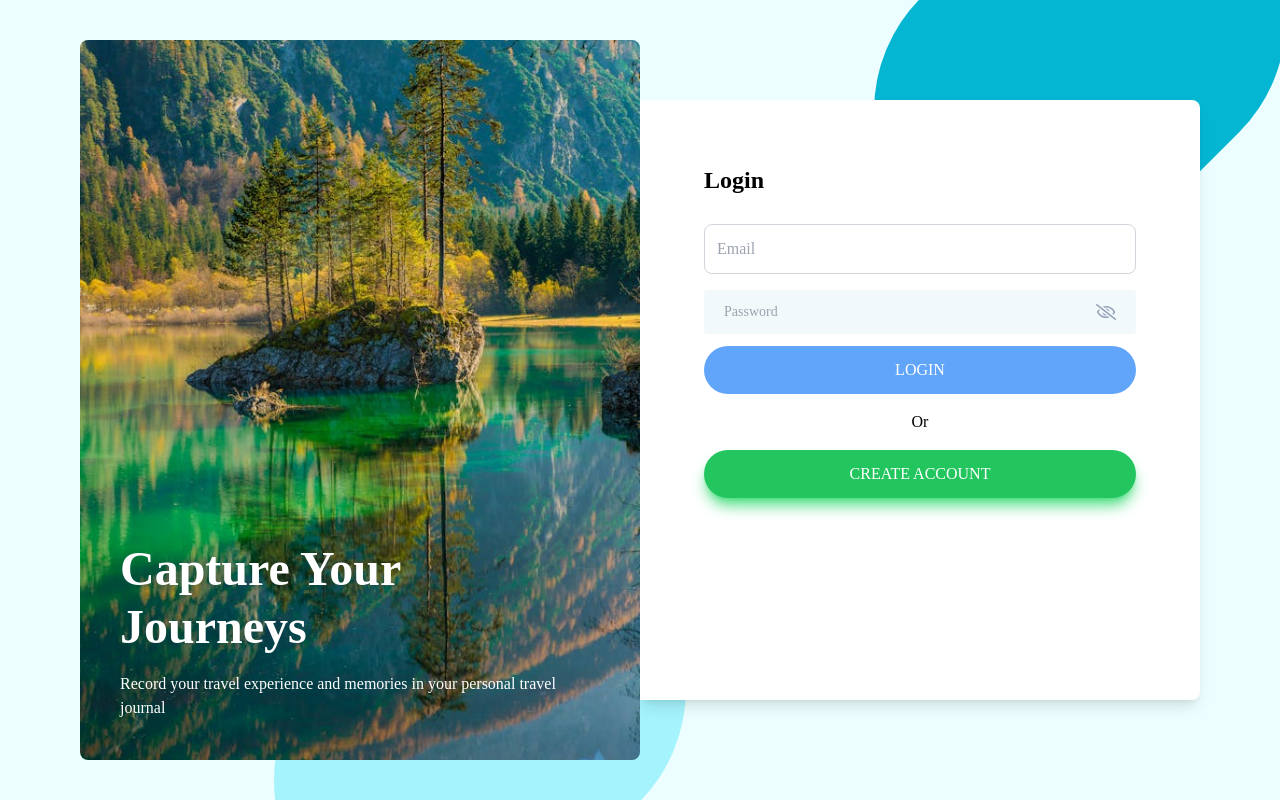
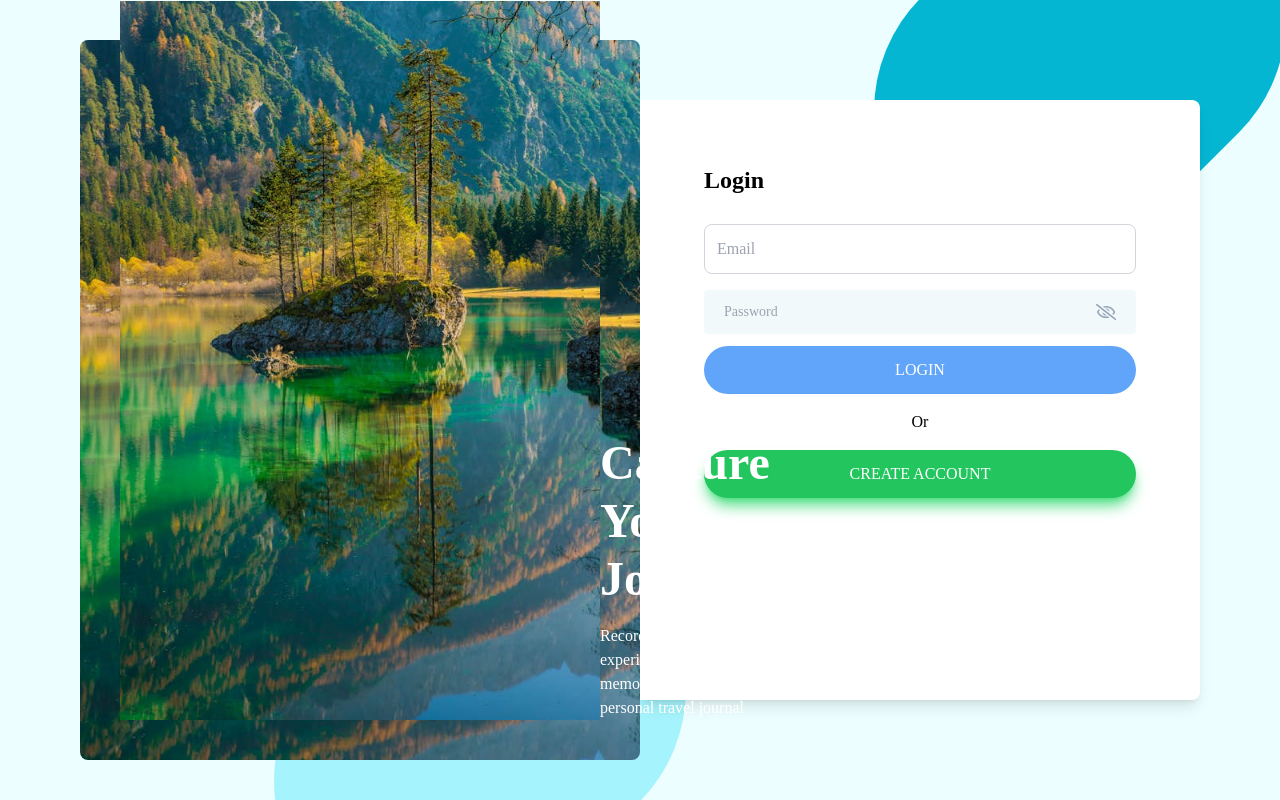
Before and after one commit to Tashu22-hub/CaptureMoments, a React (Vite) app in the folder Frontend/: page /login in a window 1280 px wide. Built offline with nearby package versions, Linux system fonts and the light colour scheme; the HTML template or start-up script is replaced by a standard one.

Commit message:
Your imgs link  changes

```diff
--- a/Frontend/src/pages/Auth/Login.jsx
+++ b/Frontend/src/pages/Auth/Login.jsx
@@ -48,6 +48,7 @@ const Login = () => {
       <div className='login-ui-box bg-cyan-200 -bottom-40 right-1/2' ></div>
       <div className="container h-screen flex items-center justify-center px-20 mx-auto ">
         <div className="w-2/4 h-[90vh] flex items-end bg-login-bg-img bg-cover bg-center rounded-lg p-10 z-50">
+        <img src="./src/assets/nature3.png" alt="" />
           <div>
             <h4 className='text-white text-5xl font-semibold leading-[58px]'>Capture Your <br /> Journeys</h4>
             <p className="text-white text-[16px] leading-6 pr-7 mt-4">
--- a/Frontend/src/pages/Auth/Signup.jsx
+++ b/Frontend/src/pages/Auth/Signup.jsx
@@ -54,6 +54,7 @@ const Signup = () => {
       <div className='login-ui-box bg-cyan-200 -bottom-40 right-1/2' ></div>
       <div className="container h-screen flex items-center justify-center px-20 mx-auto ">
         <div className="w-2/4 h-[94vh] flex items-end bg-signup-bg-img bg-cover bg-center rounded-lg p-10 z-50">
+        <img src="./src/assets/hills.png" alt="" />
           <div>
             <h4 className='text-white text-5xl font-semibold leading-[58px]'>Join the <br /> Adventure</h4>
             <p className="text-white text-[16px] leading-6 pr-7 mt-4">
```
